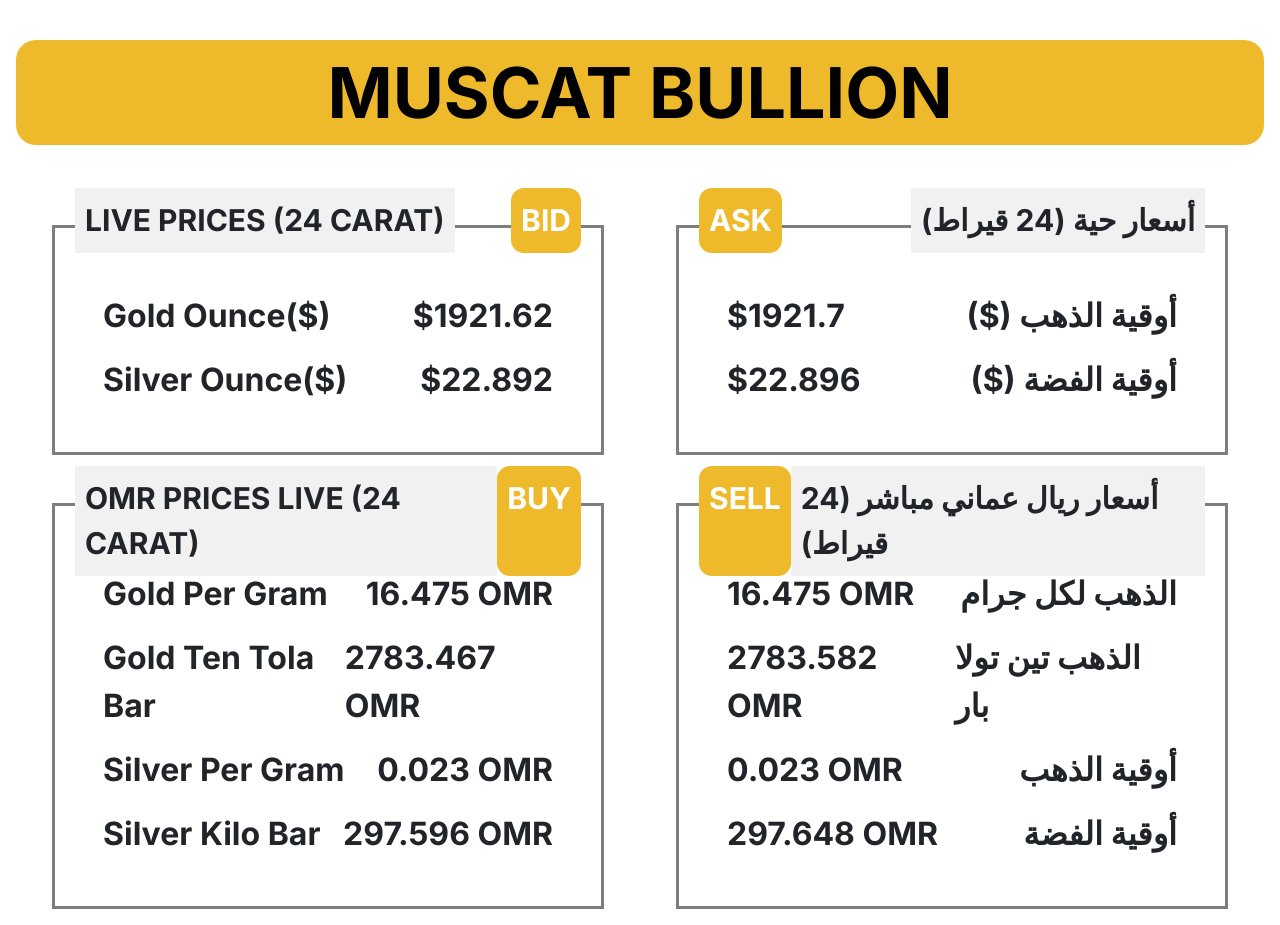
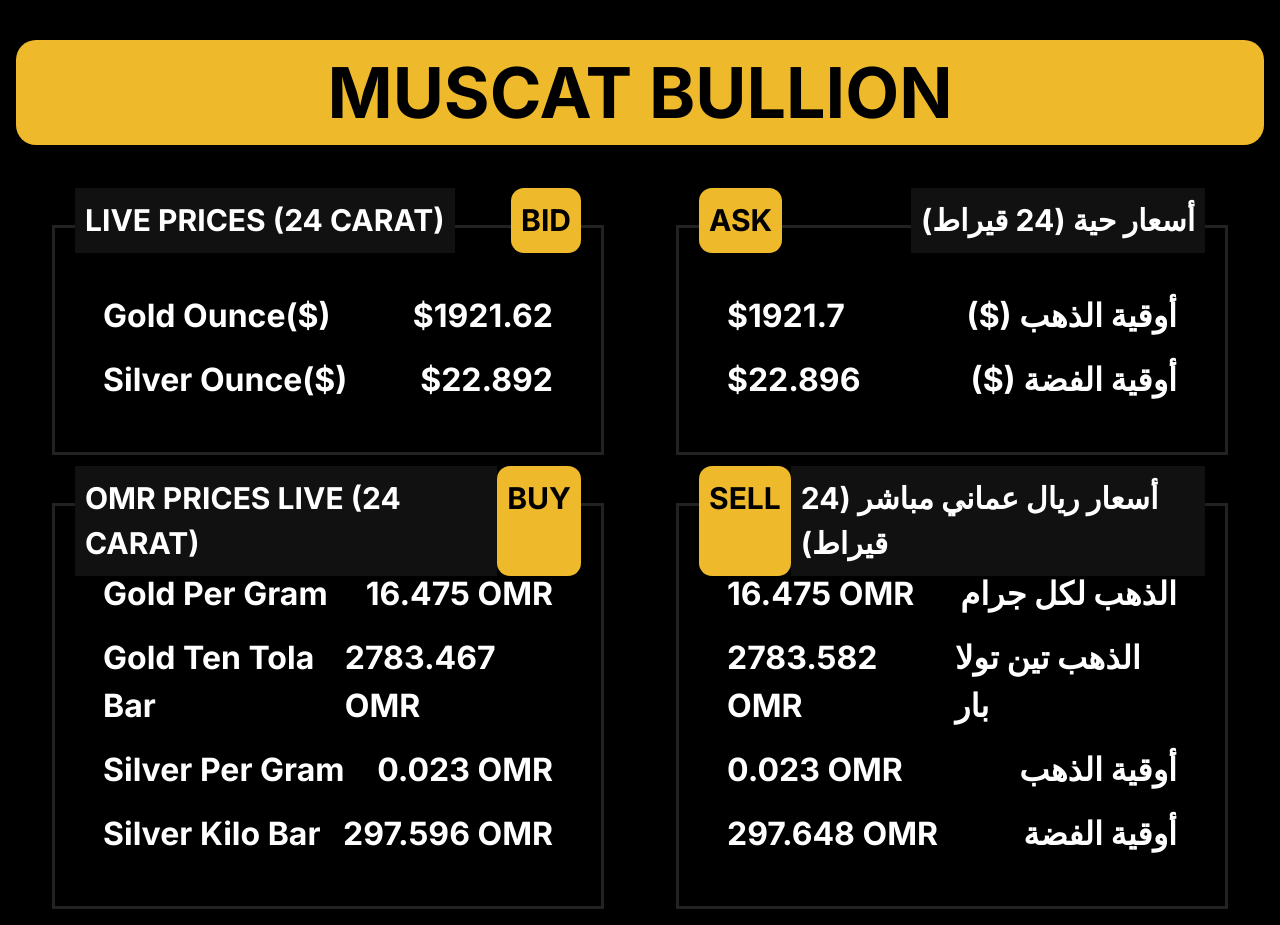
Before and after one commit to ateebplayz/MuscatBullion, a Next.js app in the folder frontend/: page / in a window 1280 px wide. Built offline with nearby package versions, Linux system fonts and the light colour scheme; no server answers.

Commit message:
Updated frontend.

```diff
--- a/frontend/app/globals.css
+++ b/frontend/app/globals.css
@@ -51,8 +51,9 @@
 .m-card{
   width: 100%;
   font-size: var(--font-size-small);
-  border: 3px solid rgba(23, 23, 24, 0.555);
-  background-color: white;
+  border: 3px solid #222222;
+  color: white;
+  background-color: black;
   font-size: 32px;
   font-weight: bold;
   position: relative;
@@ -62,7 +63,7 @@
   border-radius: 13px;
   padding: 10px;
   background-color: #eeba2b;
-  color: white;
+  color: black;
   font-size: var(--font-size);
   font-weight: bold;
 }
@@ -70,11 +71,15 @@
 .m-title{
   position: relative;
   padding: 10px;
-  background-color:#f1f1f1;
+  background-color:#111111;
   font-size: var(--font-size);
+  color: white;
   font-weight: bold;
 
 }
 .price{
   font-weight: bold;
 }
+body {
+  background-color: black;
+}
--- a/frontend/app/page.tsx
+++ b/frontend/app/page.tsx
@@ -73,7 +73,7 @@
   }, []);
 
   return (
-    <div className='' style={{ height: '100vh' }}>
+    <div className='' style={{ backgroundColor:'black',minHeight: '100vh' }}>
       <div className='main-card pt-4'>
         <div className="d-flex p-3 justify-content-center text-white " >
           <div className='main-title' >MUSCAT BULLION</div>
```
